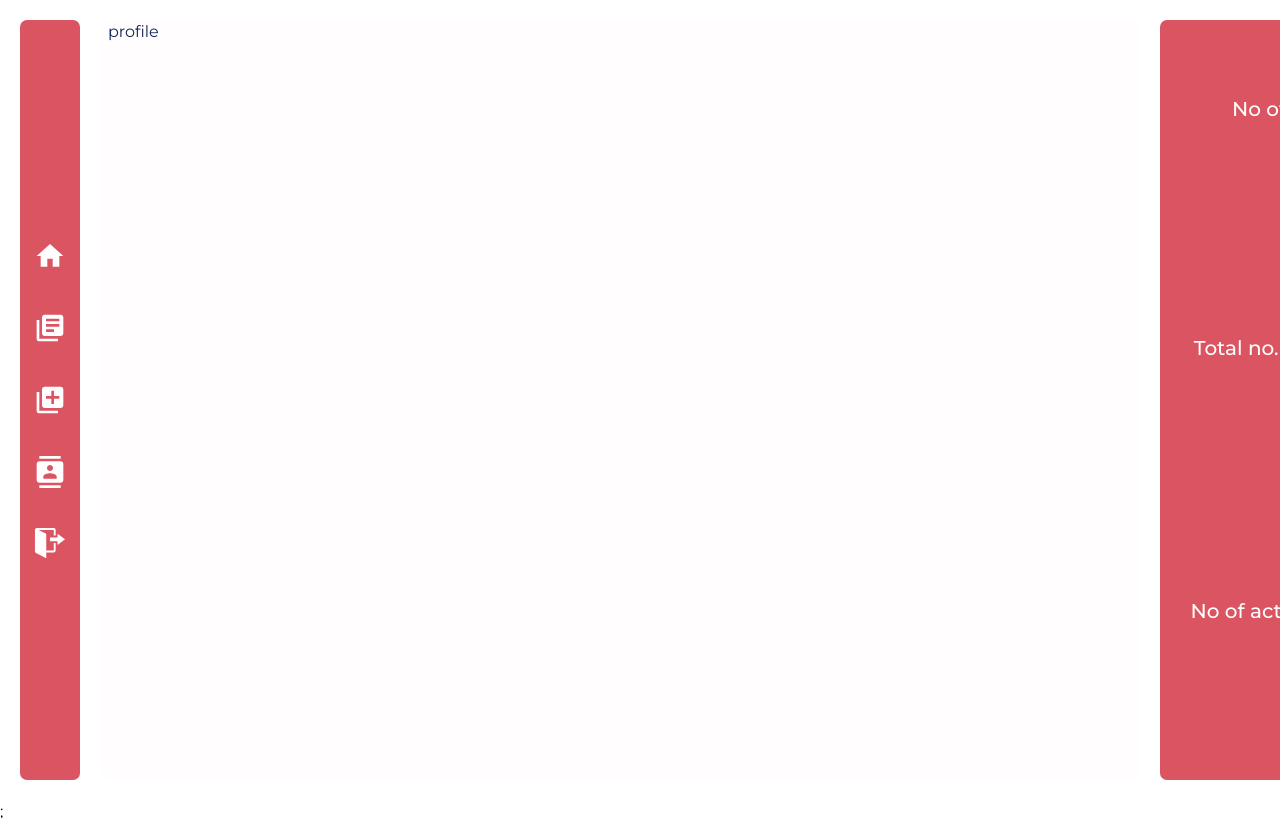
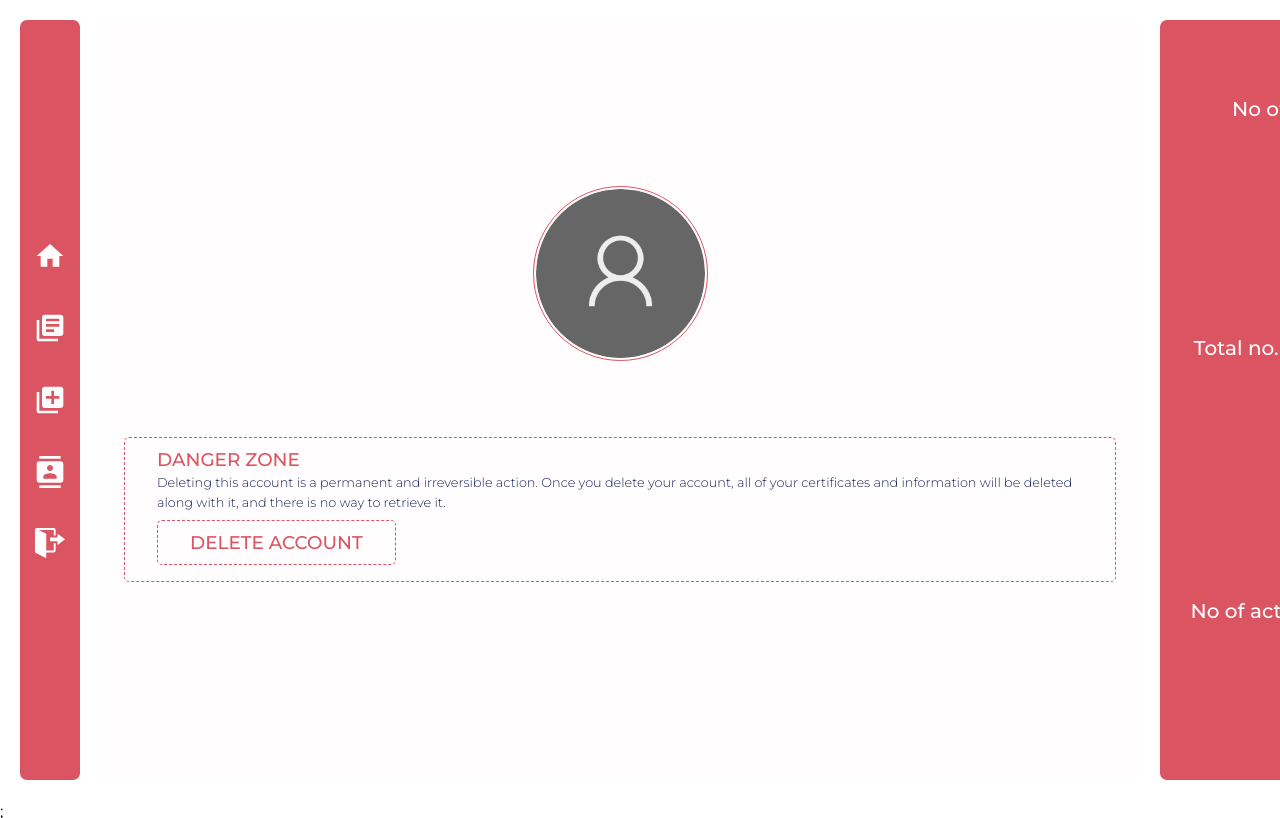
Before and after one commit to alvin1904/skillvine-client, a Next.js app: page /student/profile in a window 1280 px wide. Shown: the top 818 px of the page. Built offline with nearby package versions, Linux system fonts and the light colour scheme; no server answers.

Commit message:
feat: profile page

```diff
--- a/src/apis/index.js
+++ b/src/apis/index.js
@@ -29,6 +29,8 @@ export const verifyToken = () =>
   api.get("/auth/students/get-access-token", { withCredentials: true });
 export const logoutAPI = () =>
   api.post("/auth/students/logout", { withCredentials: true });
+export const fetchProfileAPI = () =>
+  api.get("/users/students", { withCredentials: true });
 
 // GET CATEGORIES
 export const getCategoryAPI = () => api.get("/category");
@@ -58,7 +60,7 @@ api.interceptors.response.use(
   async (error) => {
     try {
       if (error.response.status === 401 && !refresh) {
-        console.log("refreshing token interceptor")
+        console.log("refreshing token interceptor");
         refresh = true;
         const response = await verifyToken();
         if (response.status === 200) {
--- /dev/null
+++ b/src/componentsUser/profile/ProfileComponent.js
@@ -0,0 +1,58 @@
+import React from "react";
+import Image from "next/image";
+import styles from "@/styles/student/Profile.module.css";
+import defaultPic from "/public/assets/defaultPic.png";
+import { status, useCustomError } from "@/components/ErrorHandler/ErrorContext";
+
+export default function ProfileComponent({
+  profilePic,
+  name,
+  email,
+  college,
+  admissionNumber,
+  ktuId,
+  batch,
+  id,
+}) {
+  const { throwError } = useCustomError();
+  const handleDelete = () => {
+    if (!id) return throwError("Please try again later!", status.INFO);
+    throwError(
+      `This feature is not available yet for the id: ${id}`,
+      status.INFO
+    );
+  };
+  return (
+    <div className={styles.profile}>
+      <div className={styles.profile_dp}>
+        {<Image src={profilePic || defaultPic} height={250} width={250} />}
+      </div>
+      <div className={styles.profile_name}>
+        <h5>{name && "Welcome,"}</h5>
+        <h1>{name}</h1>
+        <div className={styles.email}>{email && <>({email})</>}</div>
+      </div>
+      <div className={styles.profile_numbers}>
+        <div className={styles.clg}>{college}</div>
+        {batch && ktuId && admissionNumber && (
+          <>
+            <div>Batch of study: {batch}</div>
+            <div>KTU ID: {ktuId}</div>
+            <div>Adm No: {admissionNumber}</div>
+          </>
+        )}
+      </div>
+      <div className={styles.danger_zone}>
+        <h3>Danger Zone</h3>
+        <h6>
+          Deleting this account is a permanent and irreversible action. Once you
+          delete your account, all of your certificates and information will be
+          deleted along with it, and there is no way to retrieve it.
+        </h6>
+        <button className={styles.delete} onClick={handleDelete}>
+          DELETE ACCOUNT
+        </button>
+      </div>
+    </div>
+  );
+}
--- a/src/pages/student/profile/index.js
+++ b/src/pages/student/profile/index.js
@@ -1,12 +1,49 @@
-"use client"
+"use client";
 
+import React, { useEffect, useState } from "react";
 import StudentLayout from "@/layouts/StudentLayout";
-import React from "react";
+import useAxiosCaller from "@/utils/useAxiosCaller";
+import { fetchProfileAPI } from "@/apis";
+import { useCustomError } from "@/components/ErrorHandler/ErrorContext";
+import Loadings from "@/components/Loading/Loadings";
+import ProfileComponent from "@/componentsUser/profile/ProfileComponent";
 
 export default function profile() {
-  return (
-    <StudentLayout>
-      <div className="dashboard">profile</div>
-    </StudentLayout>
-  );
+  const { loading, fetchData } = useAxiosCaller();
+  const [data, setData] = useState({});
+  const { throwError } = useCustomError();
+  const fetchProfileData = async () => {
+    const response = await fetchData(fetchProfileAPI);
+    if (response.status === 200) {
+      setData(response.data);
+    } else throwError(response.status || response.response.status);
+  };
+  useEffect(() => {
+    fetchProfileData();
+  }, []);
+  if (!data || loading)
+    return (
+      <StudentLayout>
+        <div className="dashboard">
+          <Loadings />
+        </div>
+      </StudentLayout>
+    );
+  else
+    return (
+      <StudentLayout>
+        <div className="dashboard">
+          <ProfileComponent
+            profilePic={data.profileImage}
+            name={data.name}
+            email={data.email}
+            college={data.college}
+            admissionNumber={data.admissionNumber}
+            ktuId={data.ktuId}
+            batch={data.batch}
+            id={data._id}
+          />
+        </div>
+      </StudentLayout>
+    );
 }
--- /dev/null
+++ b/src/styles/student/Profile.module.css
@@ -0,0 +1,102 @@
+.profile {
+  height: 100%;
+  width: 100%;
+  padding: 1rem;
+  display: grid;
+  grid-auto-flow: row;
+  align-content: center;
+  justify-items: center;
+  justify-content: center;
+  user-select: none;
+}
+.profile_dp {
+  height: 175px;
+  width: 175px;
+  border-radius: 50%;
+  overflow: hidden;
+  border: 1px solid var(--clr-primary-400);
+  padding: 2px;
+}
+.profile_dp img {
+  border-radius: 50%;
+}
+.profile_name {
+  margin: 0.75rem 0rem;
+  text-align: center;
+}
+.profile_name h1 {
+  font-size: 1.5rem;
+  font-weight: 500;
+  line-height: 1.5rem;
+  text-transform: uppercase;
+}
+.profile_name h5 {
+  font-size: 1.25rem;
+  font-weight: 200;
+  line-height: 1.5rem;
+  margin-bottom: 0.25rem;
+}
+.profile_numbers {
+  text-align: center;
+}
+.clg {
+  margin-bottom: 1rem;
+}
+.email {
+  font-size: 0.8rem;
+  font-weight: 300;
+}
+.danger_zone {
+  margin: 2rem 0rem;
+  width: 100%;
+  border-radius: 5px;
+  padding: 0.5rem 2rem;
+  border: 1px dashed var(--clr-primary-400);
+}
+.danger_zone h3 {
+  font-size: 1.15rem;
+  font-weight: 500;
+  text-transform: uppercase;
+  color: var(--clr-primary-400);
+}
+.danger_zone h6 {
+  font-size: 0.8rem;
+  font-weight: 300;
+}
+.delete {
+  color: var(--clr-primary-400);
+  border-radius: 5px;
+  margin: 0.5rem 0rem;
+  padding: 0.5rem 2rem;
+  border: 1px dashed var(--clr-primary-400);
+  text-align: center;
+  font-size: 1.15rem;
+  font-weight: 500;
+  text-transform: uppercase;
+  transition: 100ms ease-in-out;
+}
+.delete:hover {
+  background-color: var(--clr-primary-400);
+  color: var(--clr-light);
+}
+@media (max-width: 768px) {
+  .profile_dp {
+    height: 125px;
+    width: 125px;
+    border-radius: 80%;
+  }
+  .danger_zone {
+    display: grid;
+    text-align: center;
+    margin-bottom: 0;
+    margin-top: 2rem;
+    padding: 0.75rem 2rem;
+
+  }
+  .danger_zone h6 {
+    text-align: justify;
+  }
+  .delete {
+    margin: 0.5rem 0rem;
+  }
+}
```
Also changed, not shown: public/assets/defaultPic.png (added).
